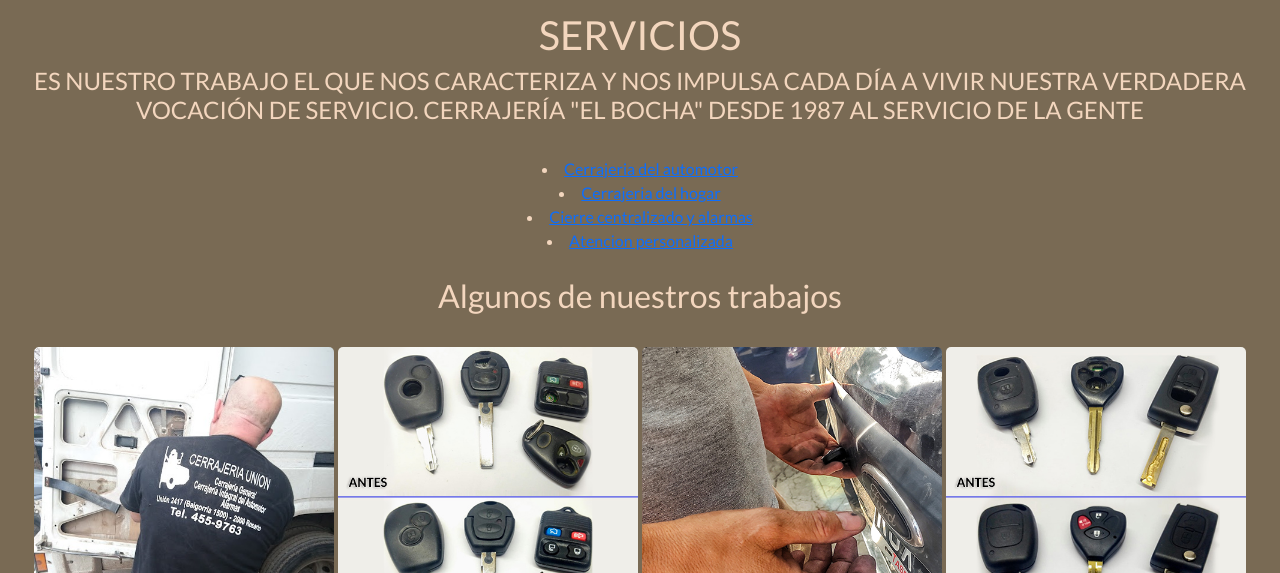
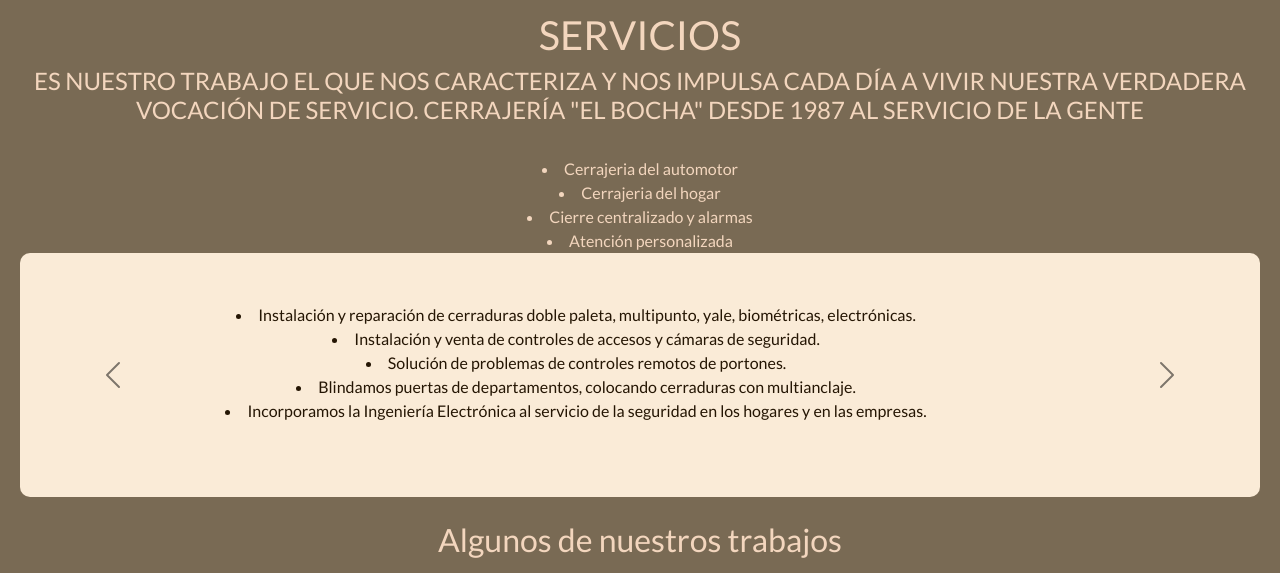
Before and after one commit to lucianosciarrabba/mi_repositorio_final, a plain HTML site: page pages/servicios.html in a window 1280 px wide. Shown: the part 125-698 px from the top of the page. Drawn offline with nearby package versions, Linux system fonts and the light colour scheme; a web font is replaced by a local one.

Commit message:
Creacion de carrusel de texto en SERVICIOS

```diff
--- a/css/style.css
+++ b/css/style.css
@@ -114,6 +114,19 @@ main {
 .main-servicios {
   text-align: center;
   color: #f3d6be; }
+  .main-servicios .serv {
+    display: flex; }
+
+.carousel-indicator {
+  margin: 0; }
+
+.carousel-inner {
+  color: #241503;
+  border-radius: 10px;
+  background-color: antiquewhite;
+  padding: 50px; }
+  .carousel-inner li a {
+    text-align: center; }
 
 .img-trabajos {
   height: 300px;
--- a/pages/servicios.html
+++ b/pages/servicios.html
@@ -1,15 +1,20 @@
 <!DOCTYPE html>
 <html lang="es">
+
 <head>
   <meta charset="UTF-8">
   <meta name="viewport" content="width=device-width, initial-scale=1.0">
   <link rel="stylesheet" href="../css/style.css">
-    <link href="https://cdn.jsdelivr.net/npm/bootstrap@5.3.3/dist/css/bootstrap.min.css" rel="stylesheet" integrity="sha384-QWTKZyjpPEjISv5WaRU9OFeRpok6YctnYmDr5pNlyT2bRjXh0JMhjY6hW+ALEwIH" crossorigin="anonymous">
+  <link href="https://cdn.jsdelivr.net/npm/bootstrap@5.3.3/dist/css/bootstrap.min.css" rel="stylesheet"
+    integrity="sha384-QWTKZyjpPEjISv5WaRU9OFeRpok6YctnYmDr5pNlyT2bRjXh0JMhjY6hW+ALEwIH" crossorigin="anonymous">
   <title>Bocha - Cerrajería Integral</title>
   <nav class="navbar navbar-expand-lg">
     <div class="container-fluid">
-        <a class="navbar-brand" href="../index.html"><img class="logo" src="../resources/logo.png" alt="Logo Cerrajeria Bocha"> </a>
-        <button class="navbar-toggler" type="button" style="background-color: rgb(243, 214, 190)" data-bs-toggle="collapse" data-bs-target="#navbarNavAltMarkup" aria-controls="navbarNavAltMarkup" aria-expanded="false" aria-label="Toggle navigation">
+      <a class="navbar-brand" href="../index.html"><img class="logo" src="../resources/logo.png"
+          alt="Logo Cerrajeria Bocha"> </a>
+      <button class="navbar-toggler" type="button" style="background-color: rgb(243, 214, 190)"
+        data-bs-toggle="collapse" data-bs-target="#navbarNavAltMarkup" aria-controls="navbarNavAltMarkup"
+        aria-expanded="false" aria-label="Toggle navigation">
         <span class="navbar-toggler-icon" style="background-color: rgb(243, 214, 190);"></span>
       </button>
       <div class="collapse navbar-collapse" id="navbarNavAltMarkup">
@@ -23,21 +28,56 @@
     </div>
   </nav>
 </head>
+
 <body>
 
   <!-- Contenido principal -->
   <main class="main-servicios">
     <h1>SERVICIOS</h1>
-        <h4>ES NUESTRO TRABAJO EL QUE NOS CARACTERIZA Y NOS IMPULSA CADA DÍA A VIVIR NUESTRA VERDADERA VOCACIÓN DE SERVICIO. CERRAJERÍA "EL BOCHA" DESDE 1987 AL SERVICIO DE LA GENTE
+    <h4>ES NUESTRO TRABAJO EL QUE NOS CARACTERIZA Y NOS IMPULSA CADA DÍA A VIVIR NUESTRA VERDADERA VOCACIÓN DE SERVICIO.
+      CERRAJERÍA "EL BOCHA" DESDE 1987 AL SERVICIO DE LA GENTE
     </h4>
     <br>
     <!-- Tab buttons -->
     <div>
-            <li><a href="">Cerrajeria del automotor</a></li>
-            <li><a href="">Cerrajeria del hogar</a></li>
-            <li><a href="">Cierre centralizado y alarmas</a></li>
-            <li><a href="">Atencion personalizada</a></li>
-            <!-- la idea de estos enlaces es que muestre solo la informacion de cada apartado  -->
+      <li><a>Cerrajeria del automotor</a></li>
+      <li><a>Cerrajeria del hogar</a></li>
+      <li><a>Cierre centralizado y alarmas</a></li>
+      <li><a>Atención personalizada</a></li>
+    </div>
+    <div id="carouselExampleAutoplaying" class="carousel-dark slide" data-bs-ride="carousel">
+      <div class="carousel-inner">
+        <div class="carousel-item active">
+          <li class="d-block w-100" alt="Cerrajeria del automotor">
+          <li><a>Instalación y reparación de cerraduras doble paleta, multipunto, yale, biométricas, electrónicas.</a>
+          </li>
+          <li><a>Instalación y venta de controles de accesos y cámaras de seguridad.</a></li>
+          <li><a>Solución de problemas de controles remotos de portones.</a></li>
+          <li><a>Blindamos puertas de departamentos, colocando cerraduras con multianclaje.</a></li>
+          <li><a>Incorporamos la Ingeniería Electrónica al servicio de la seguridad en los hogares y en las
+              empresas.</a></li>
+          </li>
+        </div>
+        <div class="carousel-item">
+          <li class="d-block w-100" alt="Cierre centralizado">
+            <li><a>Cerrajeria del automotor y reparación de levanta cristales manuales y eléctricos.</a></li>
+            <li><a>Instalación, reparación y venta de artículos.</a></li>
+            <li><a>Inmovilizador para vehículos.</a></li>
+            <li><a>Solucionamos problemas de controles remotos de autos.</a></li>
+            <li><a>Copias de llave de autos nacionales e importados.</a></li>
+            <li><a>También incorporamos la instalación de alarmas y cierres centralizados en automotor.</a></li>
+          </li>
+        </div>
+        <button class="carousel-control-prev" type="button" data-bs-target="#carouselExampleAutoplaying"
+          data-bs-slide="prev">
+          <span class="carousel-control-prev-icon" aria-hidden="true"></span>
+          <span class="visually-hidden">Previous</span>
+        </button>
+        <button class="carousel-control-next" type="button" data-bs-target="#carouselExampleAutoplaying"
+          data-bs-slide="next">
+          <span class="carousel-control-next-icon" aria-hidden="true"></span>
+          <span class="visually-hidden">Next</span>
+        </button>
       </div>
       <br>
       <h2>Algunos de nuestros trabajos</h2>
@@ -59,6 +99,9 @@
     <h6>Datos de contacto: Union 2417, Rosario, Santa Fe. Telefono +54 341 4559763. Mail: cerrajeriabocha@gmail.com
     </h6>
   </footer>
-    <script src="https://cdn.jsdelivr.net/npm/bootstrap@5.3.3/dist/js/bootstrap.bundle.min.js" integrity="sha384-YvpcrYf0tY3lHB60NNkmXc5s9fDVZLESaAA55NDzOxhy9GkcIdslK1eN7N6jIeHz" crossorigin="anonymous"></script>
+  <script src="https://cdn.jsdelivr.net/npm/bootstrap@5.3.3/dist/js/bootstrap.bundle.min.js"
+    integrity="sha384-YvpcrYf0tY3lHB60NNkmXc5s9fDVZLESaAA55NDzOxhy9GkcIdslK1eN7N6jIeHz"
+    crossorigin="anonymous"></script>
 </body>
+
 </html>
--- a/scss/sections/_main-servicios.scss
+++ b/scss/sections/_main-servicios.scss
@@ -1,6 +1,22 @@
 .main-servicios {
     text-align: center;
     color: rgb(243, 214, 190);
+    .serv{
+        display: flex;
+    }
+}
+
+.carousel-indicator{
+    margin: 0;
+}
+.carousel-inner {
+    color:#241503 ;
+    border-radius: 10px;
+    background-color: antiquewhite;
+    padding: 50px;
+    li a{
+          text-align: center;
+    }
 }
 
 .img-trabajos {
```
Also changed, not shown: resources/descripcion1.JPG (added), resources/descripcion2.JPG (added), resources/descripcion3.JPG (added), scss/sections/_main-institucional.scss (line endings or trailing spaces). Lines whose indentation alone changed are shown as unchanged.
